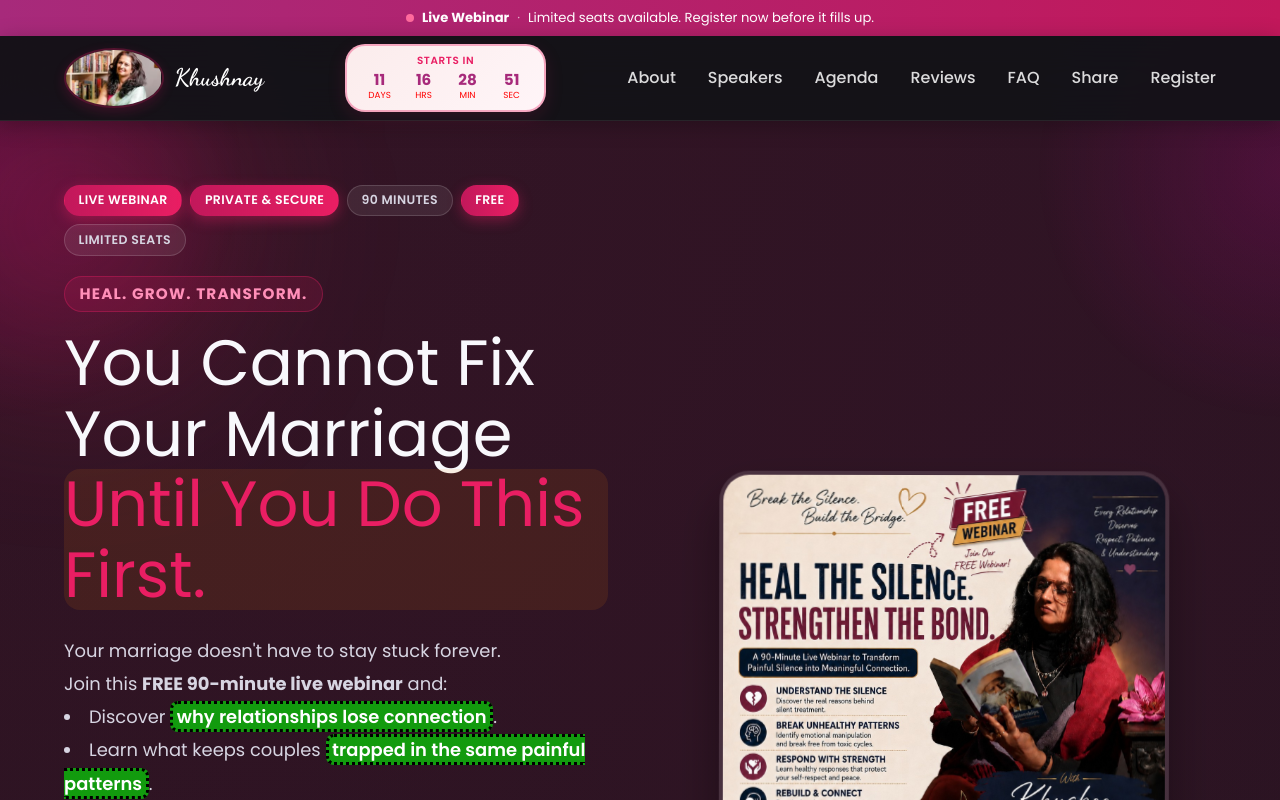
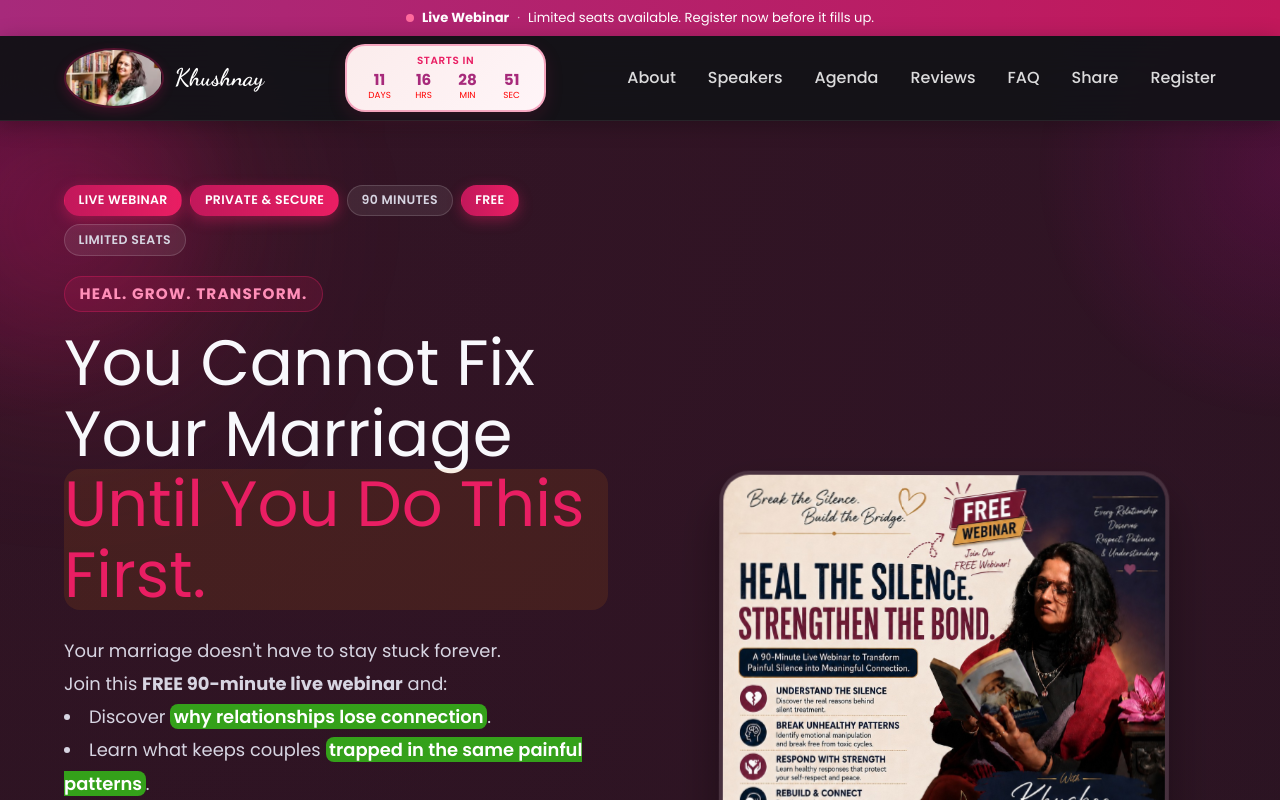
Before and after one commit to KaranAgraharee/Webinar_page, a React (Vite) app: page / in a window 1280 px wide. Shown: the top 800 px of the page. Built offline with nearby package versions, Linux system fonts and the light colour scheme; no server answers.

Commit message:
Change background color in App.css
Updated background color in the style for a modern look.

```diff
--- a/src/App.css
+++ b/src/App.css
@@ -440,8 +440,7 @@ body{
   padding: 0 0.2em;
   text:black;
   /* Creates a modern half-height fluorescent underline accent */
-  background: rgba(0, 245, 0, 0.6);
-  border:  3.4px dotted black;
+  background: rgba(57, 255, 20, 0.6);
   border-radius: 8px;
 }
 .hero-description {
```
